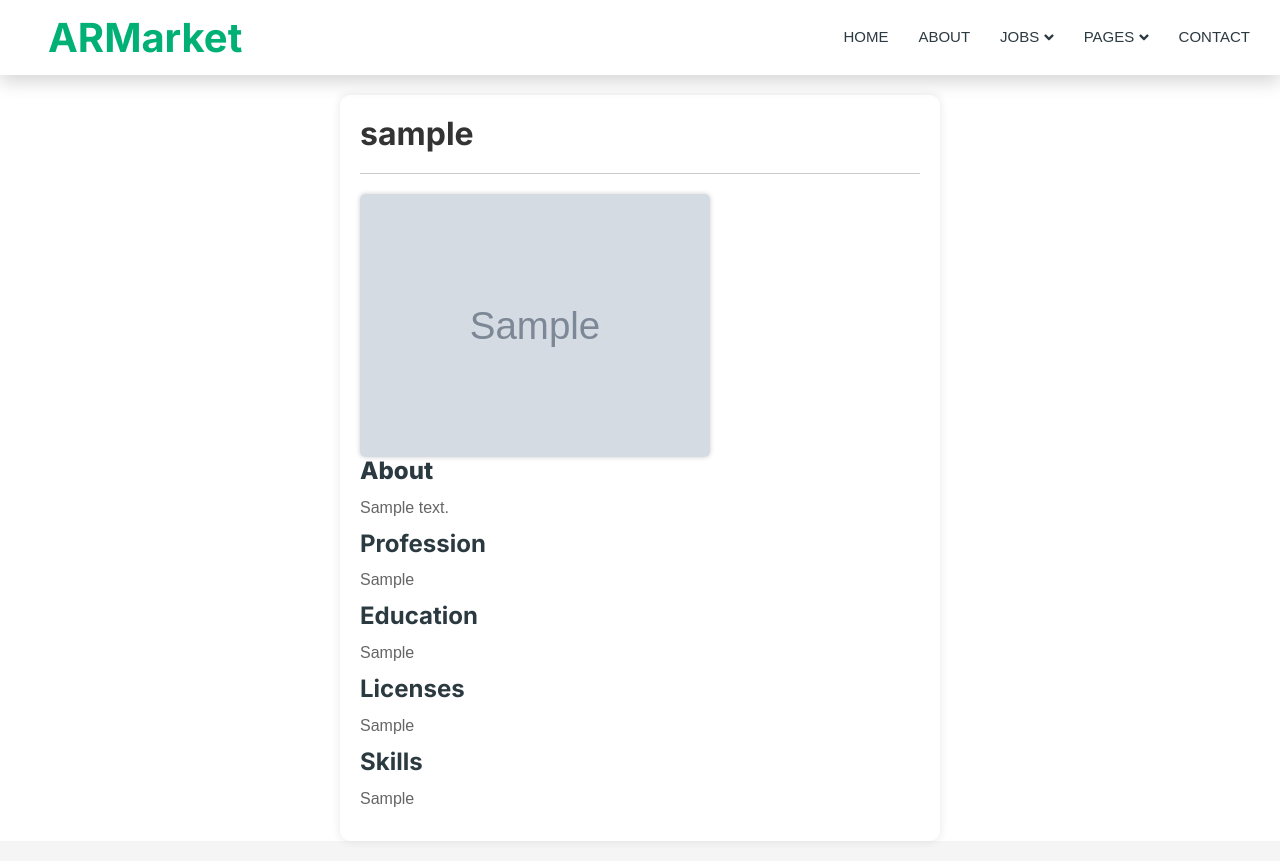
After one commit to sargismnoyan01/Job-Portal, a Django app: page /user/1/ in a window 1280 px wide. The commit adds this page. Run offline with Django 4.2, Linux system fonts and the light colour scheme; tables that the repository leaves empty hold one stand-in row (values such as "Sample post"); grey boxes marked "Sample" are stand-in pictures; some libraries are stand-ins or nearby versions.

Commit message:
UserPage

```diff
--- /dev/null
+++ b/JobEntry/Job/main/Templates/user.html
@@ -0,0 +1,215 @@
+{% load static %}
+
+<!DOCTYPE html>
+<html lang="en">
+<head>
+    <meta charset="utf-8">
+    <title>{{ usern }}</title>
+    <meta content="width=device-width, initial-scale=1.0" name="viewport">
+    <meta content="" name="keywords">
+    <meta content="" name="description">    <meta charset="UTF-8">
+    <meta name="viewport" content="width=device-width, initial-scale=1.0">
+    <style>
+        body {
+            font-family: Arial, sans-serif;
+            margin: 0;
+            padding: 0;
+            background-color: #f5f5f5;
+        }
+
+        .user-profile {
+            background-color: #fff;
+            border-radius: 10px;
+            box-shadow: 0px 0px 10px rgba(0, 0, 0, 0.1);
+            margin: 20px auto;
+            max-width: 600px;
+            padding: 20px;
+        }
+
+        .user-profile h2 {
+            color: #333;
+            margin-top: 0;
+        }
+
+        .profile-section {
+            border-top: 1px solid #ccc;
+            margin-top: 20px;
+            padding-top: 20px;
+        }
+
+        .profile-section img {
+            max-width: 100%;
+            height: auto;
+            border-radius: 5px;
+            box-shadow: 0px 0px 5px rgba(0, 0, 0, 0.2);
+        }
+
+        .about, .profession, .education, .licenses, .skills {
+            margin: 10px 0;
+            padding: 0;
+        }
+    </style>
+
+    <!-- Favicon -->
+    <link href="{% static 'img/favicon.ico' %}" rel="icon">
+
+    <!-- Google Web Fonts -->
+    <link rel="preconnect" href="https://fonts.googleapis.com">
+    <link rel="preconnect" href="https://fonts.gstatic.com" crossorigin>
+    <link href="https://fonts.googleapis.com/css2?family=Heebo:wght@400;500;600&family=Inter:wght@700;800&display=swap" rel="stylesheet">
+
+    <!-- Icon Font Stylesheet -->
+    <link href="https://cdnjs.cloudflare.com/ajax/libs/font-awesome/5.10.0/css/all.min.css" rel="stylesheet">
+    <link href="https://cdn.jsdelivr.net/npm/bootstrap-icons@1.4.1/font/bootstrap-icons.css" rel="stylesheet">
+
+    <!-- Libraries Stylesheet -->
+    <link href="{% static 'lib/animate/animate.min.css' %}" rel="stylesheet">
+    <link href="{% static 'lib/owlcarousel/assets/owl.carousel.min.css' %}" rel="stylesheet">
+
+    <!-- Customized Bootstrap Stylesheet -->
+    <link href="{% static 'css/bootstrap.min.css' %}" rel="stylesheet">
+
+    <!-- Template Stylesheet -->
+    <link href="{% static 'css/style.css' %}" rel="stylesheet">
+    <link rel="icon" type="image/png" href="{% static 'Screenshot 2023-08-18 224438.png' %}">
+
+</head>
+
+<body>
+    <div class="container-xxl bg-white p-0">
+        <!-- Spinner Start -->
+        <div id="spinner" class="show bg-white position-fixed translate-middle w-100 vh-100 top-50 start-50 d-flex align-items-center justify-content-center">
+            <div class="spinner-border text-primary" style="width: 3rem; height: 3rem;" role="status">
+                <span class="sr-only">Loading...</span>
+            </div>
+        </div>
+        <!-- Spinner End -->
+
+
+        <!-- Navbar Start -->
+        <nav class="navbar navbar-expand-lg bg-white navbar-light shadow sticky-top p-0">
+            <a href="{% url 'home' %}" class="navbar-brand d-flex align-items-center text-center py-0 px-4 px-lg-5">
+                <h1 class="m-0 text-primary">ARMarket</h1>
+            </a>
+            <button type="button" class="navbar-toggler me-4" data-bs-toggle="collapse" data-bs-target="#navbarCollapse">
+                <span class="navbar-toggler-icon"></span>
+            </button>
+            <div class="collapse navbar-collapse" id="navbarCollapse">
+                <div class="navbar-nav ms-auto p-4 p-lg-0">
+                    <a href="{% url 'home' %}" class="nav-item nav-link">Home</a>
+                    <a href="{% url 'about' %}" class="nav-item nav-link">About</a>
+
+
+
+                    <div class="nav-item dropdown">
+                        <a href="#" class="nav-link dropdown-toggle" data-bs-toggle="dropdown">Jobs</a>
+                        <div class="dropdown-menu rounded-0 m-0">
+                            <a href="{% url 'joblist' %}" class="dropdown-item">Job List</a>
+                            <a href="{% url 'detail' 1 %}" class="dropdown-item">Job Detail</a>
+                        </div>
+                    </div>
+                    <div class="nav-item dropdown">
+                        <a href="#" class="nav-link dropdown-toggle" data-bs-toggle="dropdown">Pages</a>
+                        <div class="dropdown-menu rounded-0 m-0">
+                            <a href="{% url 'testimonial' %}" class="dropdown-item">Testimonial</a>
+                        {% if user.is_authenticated %}
+                            <a href="{% url 'resiume' %}" class="dropdown-item">Create Resiume</a>
+                        {% endif %}
+                            <a href="{% url 'talent' %}" class="dropdown-item">Talents</a>
+                        </div>
+                    </div>
+                    <a href="{% url 'contact' %}" class="nav-item nav-link">Contact</a>
+                    </div>
+            </div>
+        </nav>
+        <!-- Navbar End -->
+<!DOCTYPE html>
+<html lang="en">
+<head>
+    <meta charset="UTF-8">
+    <meta name="viewport" content="width=device-width, initial-scale=1.0">
+    <title>User Profiles</title>
+    <style>
+        body {
+            font-family: Arial, sans-serif;
+            margin: 0;
+            padding: 0;
+            background-color: #f5f5f5;
+        }
+
+        .user-profile {
+            background-color: #fff;
+            border-radius: 10px;
+            box-shadow: 0px 0px 10px rgba(0, 0, 0, 0.1);
+            margin: 20px auto;
+            max-width: 600px;
+            padding: 20px;
+        }
+
+        .user-profile h2 {
+            color: #333;
+            margin-top: 0;
+        }
+
+        .profile-section {
+            border-top: 1px solid #ccc;
+            margin-top: 20px;
+            padding-top: 20px;
+        }
+
+        .profile-section img {
+            max-width: 100%;
+            height: auto;
+            border-radius: 5px;
+            box-shadow: 0px 0px 5px rgba(0, 0, 0, 0.2);
+        }
+
+        .about, .profession, .education, .licenses, .skills {
+            margin: 10px 0;
+            padding: 0;
+        }
+    </style>
+</head>
+<body>
+    {% for user_item in user %}
+    <div class="user-profile">
+        <h2>{{ user_item.username }}</h2>
+        {% for profile_item in user_item.userp.all %}
+            <div class="profile-section">
+                <img src="{{ profile_item.img.url }}" alt="{{ profile_item.about }}" width="350">
+                <h4><b>About</b></h4>
+                <p class="about">{{ profile_item.about }}</p>
+                <h4>Profession</h4>
+                <p class="profession">{{ profile_item.prof }}</p>
+                <h4>Education</h4>
+                <p class="education">{{ profile_item.education }}</p>
+                <h4>Licenses</h4>
+                <p class="licenses">{{ profile_item.licenses }}</p>
+                <h4>Skills</h4>
+                <p class="skills">{{ profile_item.skills }}</p>
+            </div>
+        {% endfor %}
+    </div>
+    {% endfor %}
+
+
+
+
+
+    <!-- Back to Top -->
+    <a href="#" class="btn btn-lg btn-primary btn-lg-square back-to-top"><i class="bi bi-arrow-up"></i></a>
+</div>
+
+<!-- JavaScript Libraries -->
+<script src="https://code.jquery.com/jquery-3.4.1.min.js"></script>
+<script src="https://cdn.jsdelivr.net/npm/bootstrap@5.0.0/dist/js/bootstrap.bundle.min.js"></script>
+<script src="{% static 'lib/wow/wow.min.js' %}"></script>
+<script src="{% static 'lib/easing/easing.min.js' %}"></script>
+<script src="{% static 'lib/waypoints/waypoints.min.js' %}"></script>
+<script src="{% static 'lib/owlcarousel/owl.carousel.min.js' %}"></script>
+
+<!-- Template Javascript -->
+<script src="{% static 'js/main.js' %}"></script>
+</body>
+
+</html>
--- a/JobEntry/Job/main/models.py
+++ b/JobEntry/Job/main/models.py
@@ -171,3 +171,20 @@ class MessageModel(models.Model):
 class Likes(models.Model):
     user=models.ForeignKey(User,on_delete=models.CASCADE,related_name='user_likes')
     jobcreate=models.ForeignKey(JobCreate,on_delete=models.CASCADE,related_name='jobcreate_likes')
+
+class UserInfo(models.Model):
+    obj=models.ForeignKey(User,on_delete=models.CASCADE,related_name='userp')
+    img=models.ImageField('imagers',upload_to='users')
+    prof=models.CharField('profession',max_length=255)
+    about=models.TextField('about',blank=True)
+    education=models.CharField('Education',blank=True,max_length=255)
+    licenses=models.CharField('Licenses & certificationsLicenses',blank=True,max_length=255)
+    skills=models.CharField('skills',max_length=500,blank=True)
+
+
+    def __str__(self) -> str:
+        return self.prof
+
+    class Meta:
+        verbose_name='User Info'
+        verbose_name_plural='Users info'
--- a/JobEntry/Job/main/urls.py
+++ b/JobEntry/Job/main/urls.py
@@ -21,5 +21,7 @@ urlpatterns=[
     path('login/',LoginPage,name='login'),
     path('logout/',LogoutPage,name='logout'),
     path('<int:jobcreate_id>/like', like, name='like'),
+    path('user/<int:id>/',UserPage.as_view(),name='user'),
+    path('userform/',UserFormView.as_view(),name='userform'),
 
             ]
--- a/JobEntry/Job/main/views.py
+++ b/JobEntry/Job/main/views.py
@@ -356,3 +356,46 @@ def like(request,jobcreate_id):
     jobcreate.likes=current_likes
     jobcreate.save()
     return redirect('detail', id=jobcreate_id)
+
+
+class UserPage(DetailView):
+    template_name='user.html'
+
+    def get(self,request,id):
+        user=User.objects.filter(pk=id)
+        usern=request.user
+
+        context={
+                'user':user,
+                'usern':usern
+                }
+        return render(request,self.template_name,context)
+
+
+
+
+
+class UserFormView(ListView):
+    template_name='user1.html'
+
+    def get(self,request):
+        form=UserForm
+
+        context={
+                'form':form,
+                }
+
+
+        return render(request,self.template_name,context)
+
+    def post(self,request):
+        form=UserForm(request.POST,request.FILES)
+        if form.is_valid():
+            obj=form.save(commit=False)
+            obj.obj=request.user
+            obj.save()
+            return redirect('home')
+        else:
+            form=UserCreationForm()
+
+        return render(request,self.template_name,{'form':form})
```
Also changed, not shown: JobEntry/Job/main/Templates/base.html (+7 -0 lines), JobEntry/Job/main/Templates/user1.html (added, +82 -0 lines), JobEntry/Job/main/admin.py (+7 -0 lines), JobEntry/Job/main/forms.py (+6 -1 lines), JobEntry/Job/main/migrations/0033_userinfo.py (added), JobEntry/Job/media/users/LinkedIn.jpg (added), JobEntry/Job/media/users/testimonial-3.jpg (added).
